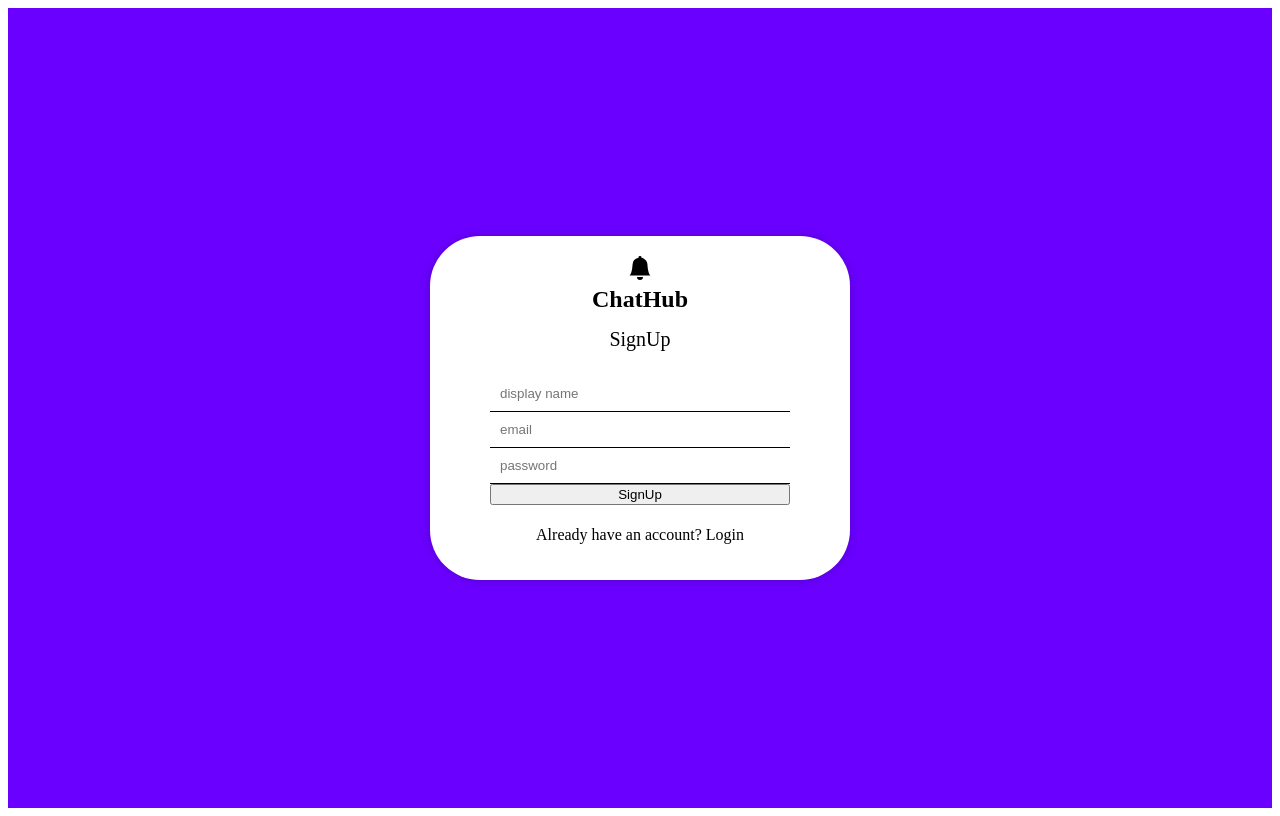
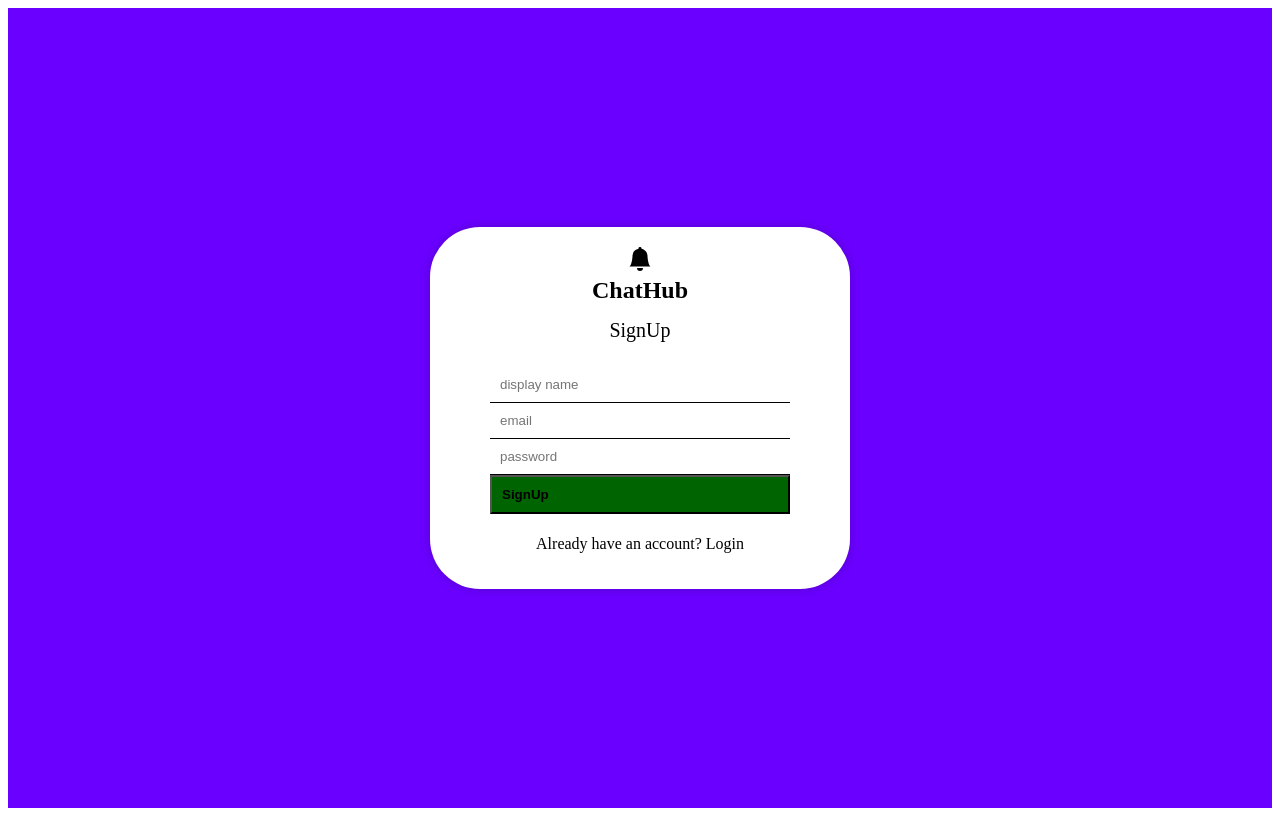
Before and after one commit to Ntampul/SecondProject, a React (Vite) app: page / in a window 1280 px wide. Built offline with nearby package versions, Linux system fonts and the light colour scheme.

Commit message:
backlground Color to a BUTTON

```diff
--- a/components/Register.css
+++ b/components/Register.css
@@ -48,8 +48,8 @@ input{
 }
 .button{
 display: flex;
-background-color: blue;
-color:rgb(42, 7, 170);
+background-color: darkgreen;
+color: black;
 padding: 10px;
 font-weight: bold;
 cursor: pointer;
--- a/components/Register.jsx
+++ b/components/Register.jsx
@@ -13,7 +13,7 @@ const Register = () => {
           <input type="text" placeholder='display name' />
           <input type="email" placeholder='email' />
           <input type="password" placeholder='password' />
-          <button>SignUp</button>
+          <button className='button'>SignUp</button>
         </form>
         <p>Already have an account? Login</p>
       </div>
```
